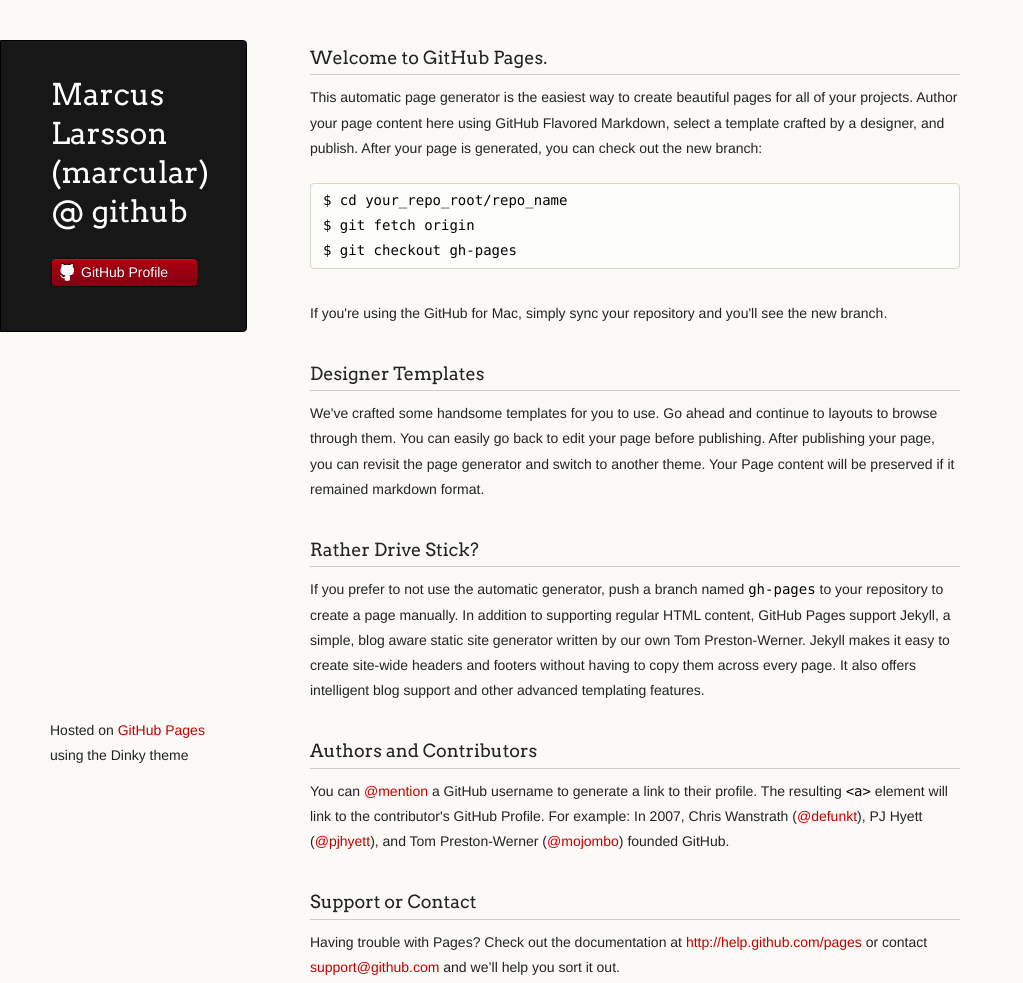
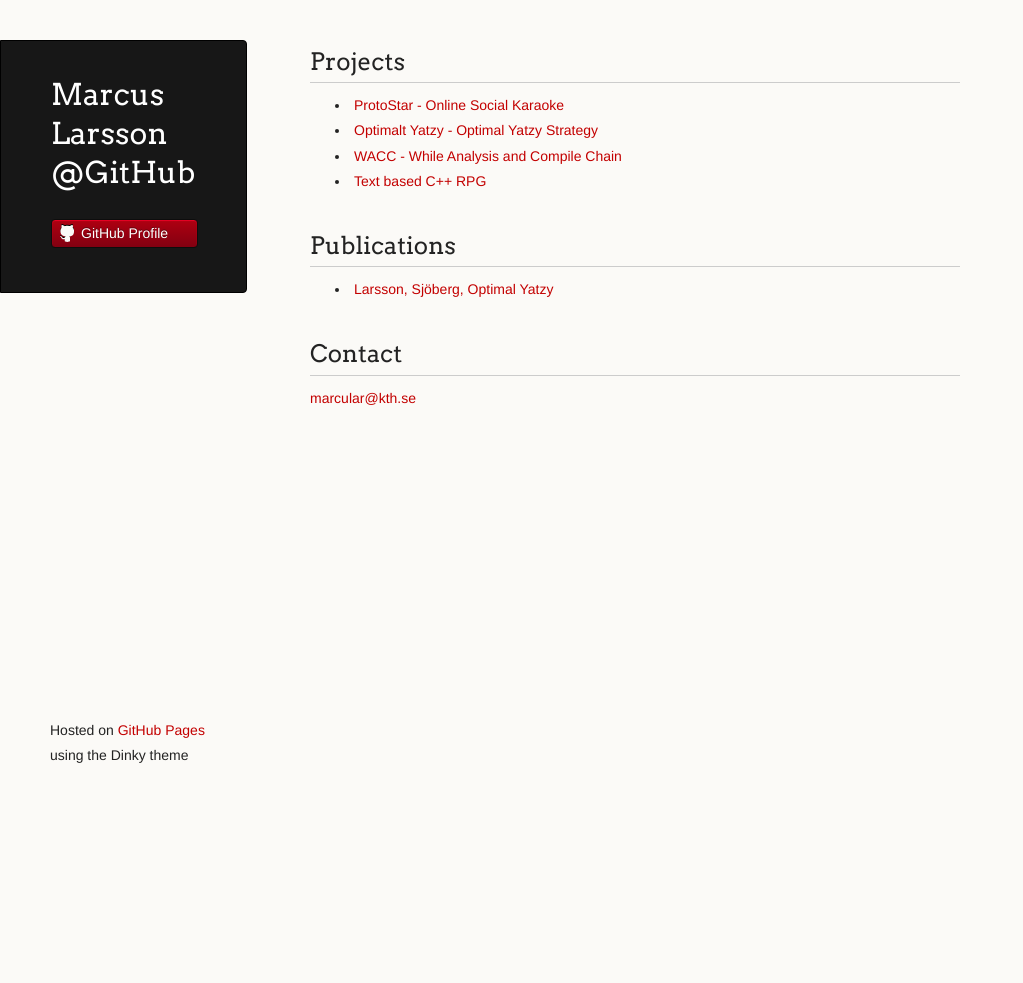
Before and after one commit to marcular/marcular.github.io, a plain HTML site: page index.html in a window 1280 px wide. Shown: the whole page, without its empty margins (0-1023 px from the left). After the commit the page ends 800 px from the top, so only its background shows below. Drawn offline with Linux system fonts and the light colour scheme.

Commit message:
Replace master branch with page content via GitHub

```diff
--- a/index.html
+++ b/index.html
@@ -3,7 +3,7 @@
   <head>
     <meta charset="utf-8">
     <meta http-equiv="X-UA-Compatible" content="chrome=1">
-    <title>Marcus Larsson (marcular) @ github by marcular</title>
+    <title>Marcus Larsson @GitHub by marcular</title>
 
     <link rel="stylesheet" href="stylesheets/styles.css">
     <link rel="stylesheet" href="stylesheets/pygment_trac.css">
@@ -16,7 +16,7 @@
   <body>
     <div class="wrapper">
       <header>
-        <h1 class="header">Marcus Larsson (marcular) @ github</h1>
+        <h1 class="header">Marcus Larsson @GitHub</h1>
         <p class="header"></p>
 
 
@@ -27,37 +27,23 @@
 
       </header>
       <section>
-        <h3>
-<a name="welcome-to-github-pages" class="anchor" href="#welcome-to-github-pages"><span class="octicon octicon-link"></span></a>Welcome to GitHub Pages.</h3>
+        <h2>
+<a name="projects" class="anchor" href="#projects"><span class="octicon octicon-link"></span></a>Projects</h2>
 
-<p>This automatic page generator is the easiest way to create beautiful pages for all of your projects. Author your page content here using GitHub Flavored Markdown, select a template crafted by a designer, and publish. After your page is generated, you can check out the new branch:</p>
+<ul>
+<li><a href="https://github.com/carlanton/DD143X-protostar">ProtoStar - Online Social Karaoke</a></li>
+<li><a href="https://github.com/ansjob/optimalt-yatzy">Optimalt Yatzy - Optimal Yatzy Strategy</a></li>
+<li><a href="https://github.com/ansjob/wacc">WACC - While Analysis and Compile Chain</a></li>
+<li><a href="https://github.com/ansjob/cpp-rpg-game">Text based C++ RPG</a></li>
+</ul><h2>
+<a name="publications" class="anchor" href="#publications"><span class="octicon octicon-link"></span></a>Publications</h2>
 
-<pre><code>$ cd your_repo_root/repo_name
-$ git fetch origin
-$ git checkout gh-pages
-</code></pre>
+<ul>
+<li><a href="http://www.csc.kth.se/utbildning/kth/kurser/DD143X/dkand12/Group89Michael/report/Larsson+Sjoberg.pdf">Larsson, Sjöberg, Optimal Yatzy</a></li>
+</ul><h2>
+<a name="contact" class="anchor" href="#contact"><span class="octicon octicon-link"></span></a>Contact</h2>
 
-<p>If you're using the GitHub for Mac, simply sync your repository and you'll see the new branch.</p>
-
-<h3>
-<a name="designer-templates" class="anchor" href="#designer-templates"><span class="octicon octicon-link"></span></a>Designer Templates</h3>
-
-<p>We've crafted some handsome templates for you to use. Go ahead and continue to layouts to browse through them. You can easily go back to edit your page before publishing. After publishing your page, you can revisit the page generator and switch to another theme. Your Page content will be preserved if it remained markdown format.</p>
-
-<h3>
-<a name="rather-drive-stick" class="anchor" href="#rather-drive-stick"><span class="octicon octicon-link"></span></a>Rather Drive Stick?</h3>
-
-<p>If you prefer to not use the automatic generator, push a branch named <code>gh-pages</code> to your repository to create a page manually. In addition to supporting regular HTML content, GitHub Pages support Jekyll, a simple, blog aware static site generator written by our own Tom Preston-Werner. Jekyll makes it easy to create site-wide headers and footers without having to copy them across every page. It also offers intelligent blog support and other advanced templating features.</p>
-
-<h3>
-<a name="authors-and-contributors" class="anchor" href="#authors-and-contributors"><span class="octicon octicon-link"></span></a>Authors and Contributors</h3>
-
-<p>You can <a href="https://github.com/blog/821" class="user-mention">@mention</a> a GitHub username to generate a link to their profile. The resulting <code>&lt;a&gt;</code> element will link to the contributor's GitHub Profile. For example: In 2007, Chris Wanstrath (<a href="https://github.com/defunkt" class="user-mention">@defunkt</a>), PJ Hyett (<a href="https://github.com/pjhyett" class="user-mention">@pjhyett</a>), and Tom Preston-Werner (<a href="https://github.com/mojombo" class="user-mention">@mojombo</a>) founded GitHub.</p>
-
-<h3>
-<a name="support-or-contact" class="anchor" href="#support-or-contact"><span class="octicon octicon-link"></span></a>Support or Contact</h3>
-
-<p>Having trouble with Pages? Check out the documentation at <a href="http://help.github.com/pages">http://help.github.com/pages</a> or contact <a href="mailto:support@github.com">support@github.com</a> and we’ll help you sort it out.</p>
+<p><a href="mailto:marcular@kth.se">marcular@kth.se</a></p>
       </section>
       <footer>
         <p><small>Hosted on <a href="https://pages.github.com">GitHub Pages</a> using the Dinky theme</small></p>
```
Also changed, not shown: params.json (+1 -1 lines).
